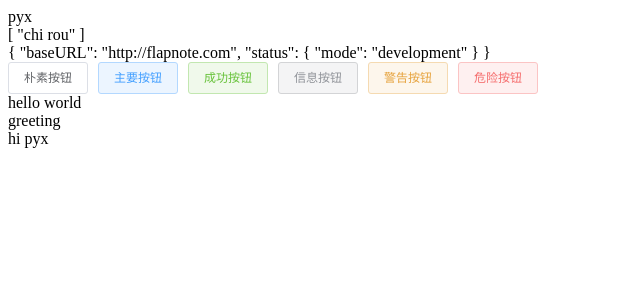
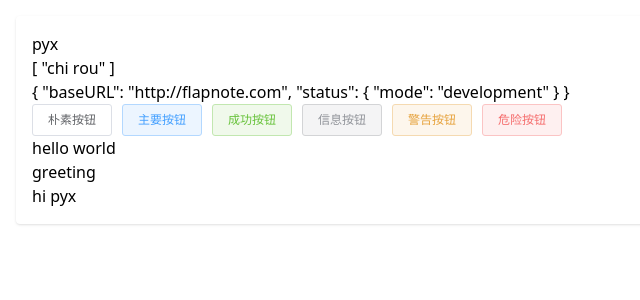
Before and after one commit to MagicalDesign/admin-template, a Vue app: page / in a window 1280 px wide. Shown: the top 300 px of the page, without its empty margins (0-640 px from the left). Built offline with nearby package versions, Linux system fonts and the light colour scheme.

Commit message:
windi css

```diff
--- a/src/index.ts
+++ b/src/index.ts
@@ -3,6 +3,7 @@ import App from "./App.vue";
 import { router } from "./view/router/router";
 
 import ElementPlus from "element-plus";
+import "virtual:windi.css";
 import "element-plus/lib/theme-chalk/index.css";
 
 const app = createApp(App);
--- a/src/view/Home.vue
+++ b/src/view/Home.vue
@@ -1,4 +1,5 @@
 <template>
+    <div class="m-4 p-4 shadow rounded">
         <div>{{ user.userInfo.value.name }}</div>
         <div>{{ user.userInfo.value.hobbies }}</div>
         <div>{{ config.config }}</div>
@@ -15,6 +16,7 @@
 
         <Greeting></Greeting>
         <SimpleGreeting name="pyx"></SimpleGreeting>
+    </div>
 </template>
 
 <script lang="ts">
```
Lines whose indentation alone changed are shown as unchanged.
